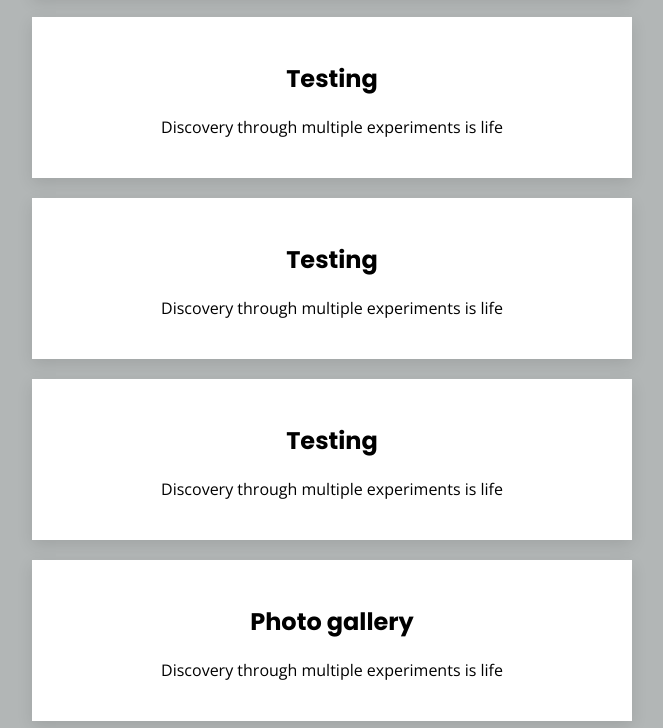
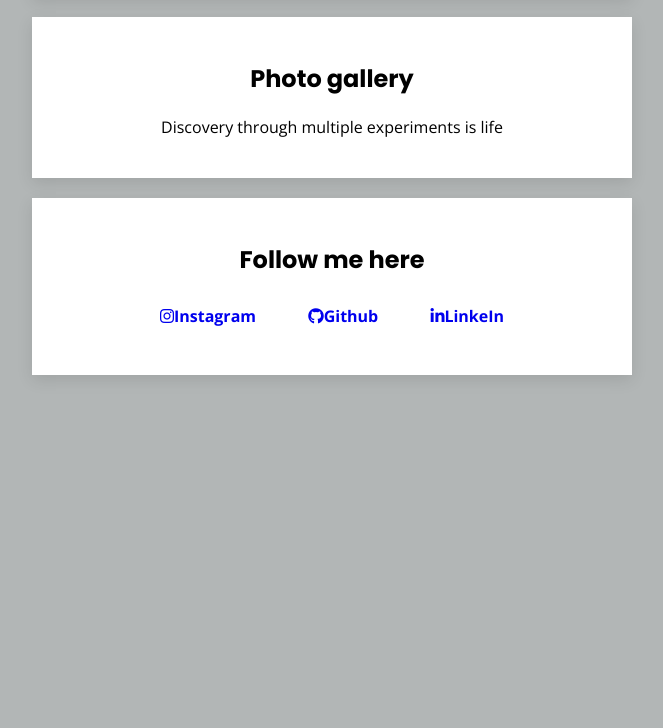
Before and after one commit to RefMags/profile, a plain HTML site: page index.html in a window 1280 px wide. Shown: the part 1012-1740 px from the top of the page, without its empty margins (308-971 px from the left). After the commit the page ends 1407 px from the top, so only its background shows below. Drawn offline with nearby package versions, Linux system fonts and the light colour scheme.

Commit message:
editing profile done

```diff
--- a/index.html
+++ b/index.html
@@ -40,21 +40,6 @@
     </div>
 
     <div class="card-white">
-      <h2>Testing</h2>
-      <p>Discovery through multiple experiments is life</p>
-    </div>
-
-    <div class="card-white">
-      <h2>Testing </h2>
-      <p>Discovery through multiple experiments is life</p>
-    </div>
-
-    <div class="card-white">
-      <h2>Testing </h2>
-      <p>Discovery through multiple experiments is life</p>
-    </div>
-
-    <div class="card-white">
       <h2> Photo gallery </h2>
       <p>Discovery through multiple experiments is life</p>
     </div>
```
